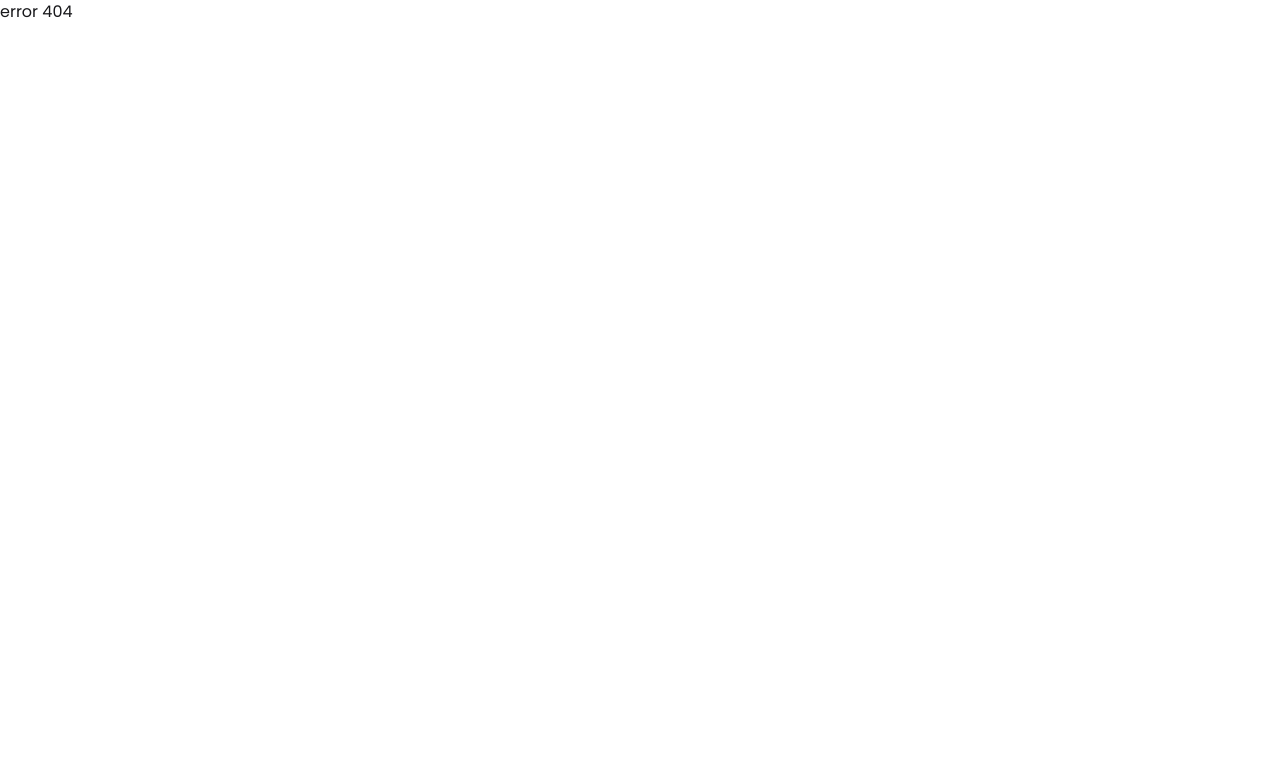
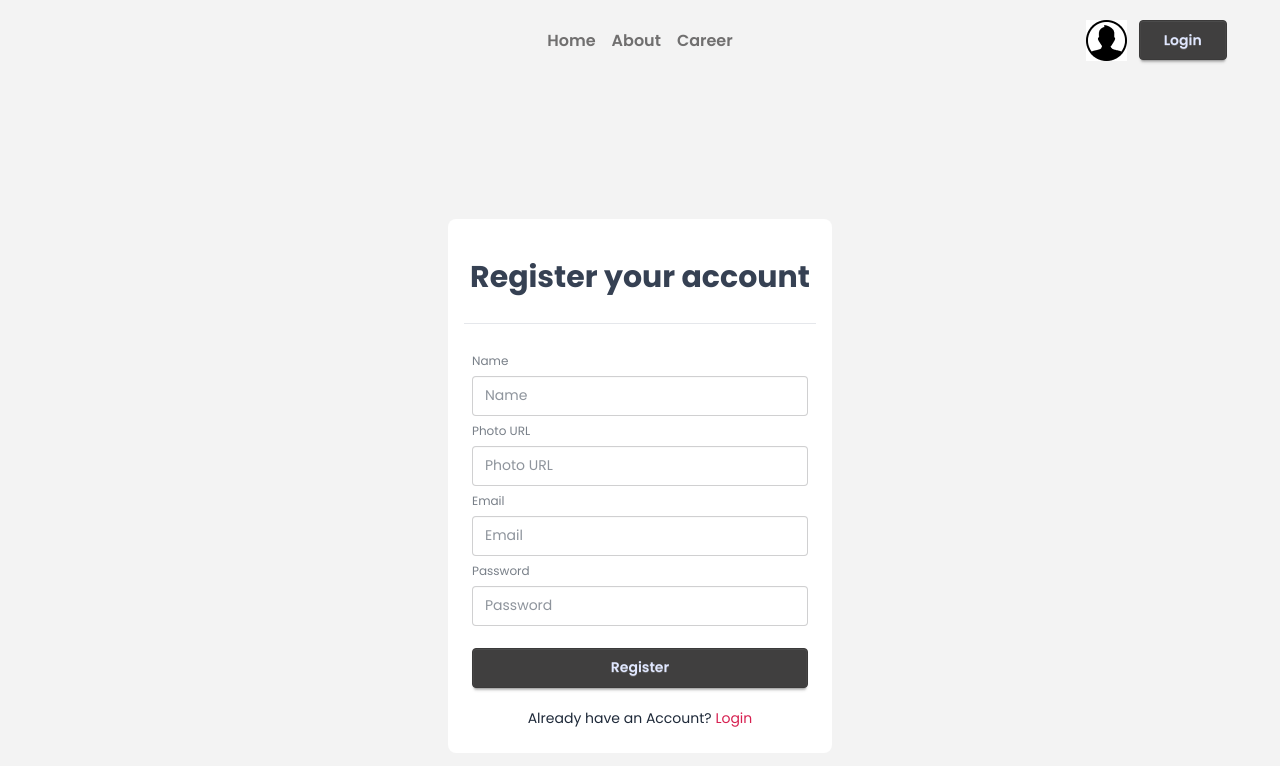
Before and after one commit to mahadi40011/Dragon-News, a React (Vite) app: page /auth/register in a window 1280 px wide. Before the commit this address had no page. Shown: the top 766 px of the page. Built offline with nearby package versions, Linux system fonts and the light colour scheme.

Commit message:
create 2 component named 'login','register' and 1 layout named 'authLayout' and set those components into AuthLayout.jsx. then setup the route.

```diff
--- a/src/App.jsx
+++ /dev/null
@@ -1,11 +0,0 @@
-
-function App() {
-
-  return (
-    <>
-      <h1 className='text-6xl'>I bield Dragon news</h1>
-    </>
-  )
-}
-
-export default App
--- a/src/components/Navbar/Navbar.jsx
+++ b/src/components/Navbar/Navbar.jsx
@@ -1,5 +1,5 @@
 import React from "react";
-import { NavLink } from "react-router";
+import { Link, NavLink } from "react-router";
 import user from "../../assets/user.png"
 
 const Navbar = () => {
@@ -28,7 +28,7 @@ const Navbar = () => {
       <div className="absolute left-1/2 -translate-x-1/2">{navItems}</div>
       <div className="flex gap-3">
         <img src={user} alt="" />
-        <button className="btn btn-primary px-6">Login</button>
+        <Link to={"/auth/login"} className="btn btn-primary px-6">Login</Link>
       </div>
     </div>
   );
--- /dev/null
+++ b/src/layouts/AuthLayout.jsx
@@ -0,0 +1,20 @@
+import React from 'react';
+import Navbar from '../components/Navbar/Navbar';
+import { Outlet } from 'react-router';
+
+const AuthLayout = () => {
+  return (
+    <div className="bg-base-200 flex flex-col min-h-screen">
+      <div className="my-container ">
+        <header>
+          <Navbar />
+        </header>
+        <main className='flex-1'>
+          <Outlet />
+        </main>
+      </div>
+    </div>
+  );
+};
+
+export default AuthLayout;
--- a/src/main.jsx
+++ b/src/main.jsx
@@ -1,7 +1,6 @@
 import { StrictMode } from "react";
 import { createRoot } from "react-dom/client";
 import "./index.css";
-import App from "./App.jsx";
 import { RouterProvider } from "react-router";
 import router from "./routes/Route.jsx";
 
--- /dev/null
+++ b/src/pages/Login/Login.jsx
@@ -0,0 +1,54 @@
+import React from "react";
+import { Link } from "react-router";
+
+const Login = () => {
+  return (
+    <div className="flex justify-center items-center min-h-[calc(100vh-71px)]">
+      <div className="card bg-base-100 w-full max-w-sm shrink-0 h-fit">
+        <h1 className="font-bold text-3xl text-gray-700 mt-10 mb-7 text-center">
+          Login your account
+        </h1>
+        <hr className="my-container text-gray-200" />
+        <div className="card-body">
+          <form>
+            <fieldset className="fieldset mb-4">
+              {/* email */}
+              <label className="label">Email</label>
+              <input
+                type="email"
+                className="input w-full"
+                placeholder="Email"
+              />
+
+              {/* password */}
+              <label className="label">Password</label>
+              <input
+                type="password"
+                className="input w-full"
+                placeholder="Password"
+              />
+              <div>
+                <a className="link link-hover">Forgot password?</a>
+              </div>
+              <button className="btn btn-primary mt-4">Login</button>
+            </fieldset>
+
+            <div className=" text-center">
+              <span>
+                Don't have an Account?{" "}
+                <Link
+                  className="text-secondary hover:underline"
+                  to={"/auth/register"}
+                >
+                  Register
+                </Link>
+              </span>
+            </div>
+          </form>
+        </div>
+      </div>
+    </div>
+  );
+};
+
+export default Login;
--- /dev/null
+++ b/src/pages/Register/Register.jsx
@@ -0,0 +1,65 @@
+import React from 'react';
+import { Link } from 'react-router';
+
+const Register = () => {
+  return (
+    <div className="flex justify-center items-center min-h-[calc(100vh-71px)] my-15 text-gray-800">
+      <div className="card bg-base-100 w-full max-w-sm shrink-0 h-fit">
+        <h1 className="font-bold text-3xl text-gray-700 mt-10 mb-7 text-center">
+          Register your account
+        </h1>
+        <hr className="my-container text-gray-200" />
+        <div className="card-body">
+          <form>
+            <fieldset className="fieldset mb-4">
+              {/* name */}
+              <label className="label">Name</label>
+              <input
+                type="text"
+                className="input w-full"
+                placeholder="Name"
+              />
+              {/* Photo */}
+              <label className="label">Photo URL</label>
+              <input
+                type="text"
+                className="input w-full"
+                placeholder="Photo URL"
+              />
+              {/* email */}
+              <label className="label">Email</label>
+              <input
+                type="email"
+                className="input w-full"
+                placeholder="Email"
+              />
+
+              {/* password */}
+              <label className="label">Password</label>
+              <input
+                type="password"
+                className="input w-full"
+                placeholder="Password"
+              />
+              <button className="btn btn-primary mt-4">Register</button>
+            </fieldset>
+
+            <div className=" text-center">
+              <span>
+                Already have an Account?{" "}
+                <Link
+                  className="text-secondary hover:underline"
+                  to={"/auth/login"}
+                >
+                  Login
+                </Link>
+              </span>
+            </div>
+          </form>
+        </div>
+      </div>
+    </div>
+  );
+};
+
+export default Register;
--- a/src/routes/Route.jsx
+++ b/src/routes/Route.jsx
@@ -2,6 +2,9 @@ import { createBrowserRouter } from "react-router";
 import HomeLayout from "../layouts/HomeLayout";
 import Home from "../pages/Home/Home";
 import CategoryNews from "../pages/CategoryNews/CategoryNews";
+import AuthLayout from "../layouts/AuthLayout";
+import Login from "../pages/Login/Login";
+import Register from "../pages/Register/Register";
 
 const router = createBrowserRouter([
   {
@@ -20,6 +23,21 @@ const router = createBrowserRouter([
       },
     ],
   },
+  {
+    path: "/auth",
+    Component: AuthLayout,
+    errorElement: <p>error 404</p>,
+    children: [
+      {
+        path: "/auth/login",
+        Component: Login,
+      },
+      {
+        path: "/auth/register",
+        Component: Register,
+      },
+    ],
+  },
 ]);
 
 export default router;
```
Also changed, not shown: src/pages/Home/Home.jsx (line endings or trailing spaces).
